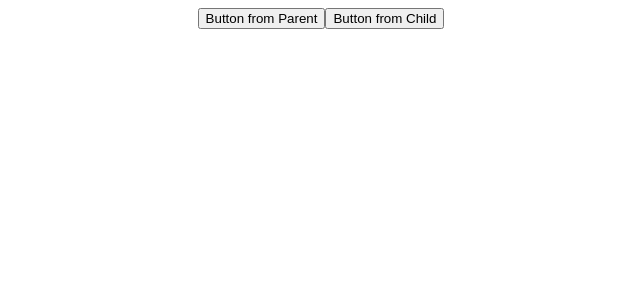
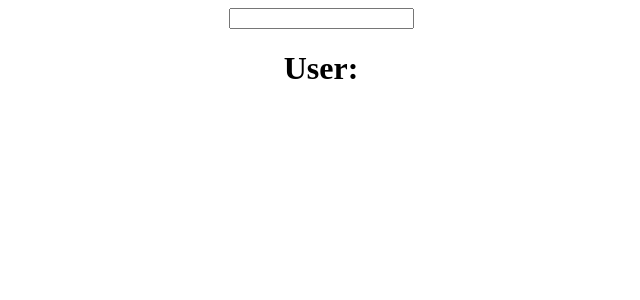
Before and after one commit to GUchechi/context-api-crash-course, a React (Create React App) app: page / in a window 1280 px wide. Shown: the top 300 px of the page, without its empty margins (319-959 px from the left). Built offline with nearby package versions, Linux system fonts and the light colour scheme.

Commit message:
useState from parent

```diff
--- a/src/App.js
+++ b/src/App.js
@@ -1,19 +1,15 @@
-import React, { useRef } from 'react';
+import React, { useState } from 'react';
 import './App.css';
-import Button from './Components/Button';
+import Login from './Components/Login';
+import User from './Components/User';
 
 function App() {
-
-  const buttonRef = useRef(null)
+  const [userName, setUserName] = useState("")
 
   return (
     <div className="App">
-      <button
-         onClick = {() => {
-          buttonRef.current.alterToggle();
-         }}
-        >Button from Parent</button>
-      <Button  ref={buttonRef}/>
+      <Login setUserName={setUserName}/>
+      <User userName={userName}/>
     </div>
   );
 }
--- /dev/null
+++ b/src/Components/Login.jsx
@@ -0,0 +1,13 @@
+import React from 'react'
+
+const Login = ({setUserName}) => {
+  return (
+    <div>
+        <input onChange={ (e) => {
+            setUserName(e.target.value);
+        }} />
+    </div>
+  )
+}
+
+export default Login
--- /dev/null
+++ b/src/Components/User.jsx
@@ -0,0 +1,13 @@
+import React from 'react'
+
+const User = ({userName}) => {
+  return (
+    <div>
+        <h1>
+            User: {userName}
+        </h1>
+    </div>
+  )
+}
+
+export default User
```
